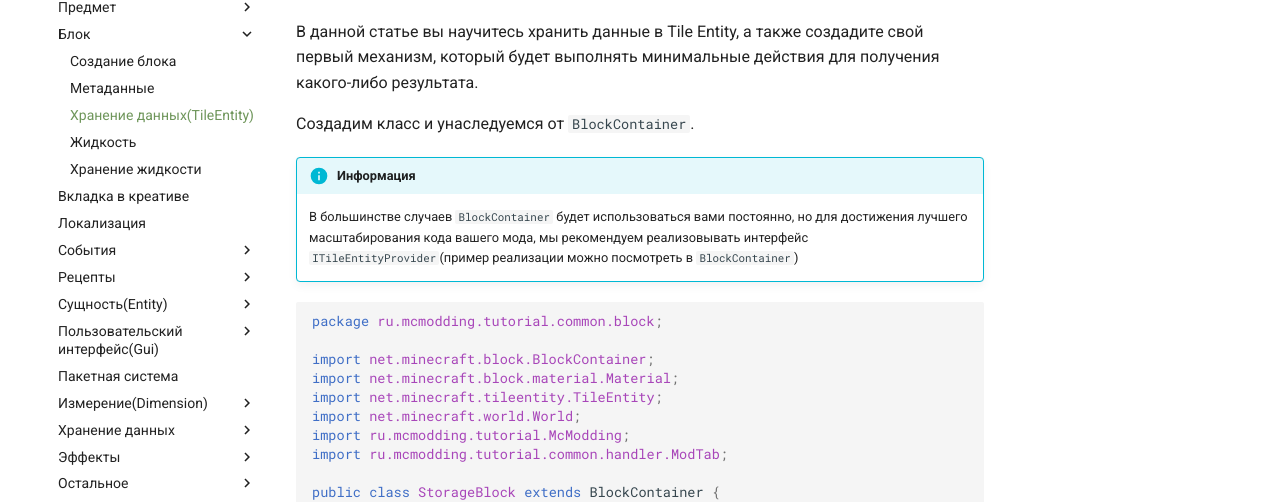
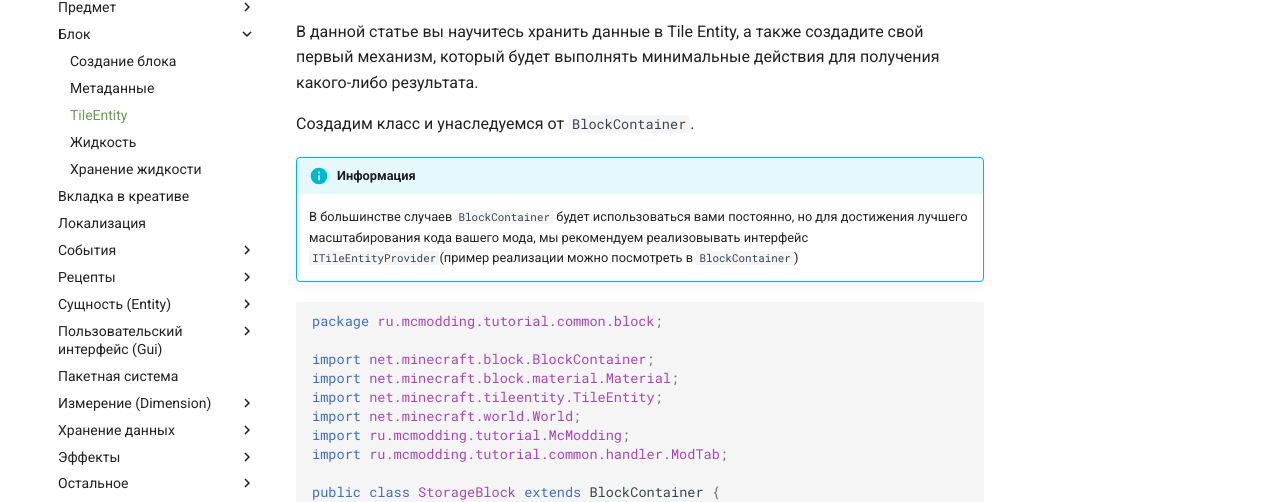
Before and after one commit to mc-modding/book, an MkDocs documentation site: the page built from docs/1.7.10/block/tileentity.md, in a window 1280 px wide. Shown: the part 305-807 px from the top of the page. Built offline with MkDocs 1.6.1 and Material for MkDocs 9.7.7, drawn with Linux system fonts in a browser that asks for light colours; comment, search, counter and statistics services are not loaded; some of the changed lines change nothing that is shown.

Commit message:
Корректировка меню

```diff
--- a/mkdocs.yml
+++ b/mkdocs.yml
@@ -2,13 +2,13 @@ nav:
   - Задать вопрос: https://forum.mcmodding.ru/forums/23/
   - Форум: https://forum.mcmodding.ru
   - Как внести вклад?: editing-book/index.md
-  - Примеры: https://github.com/orgs/mc-modding/repositories?q=example&type=all&language=&sort=
+  - Примеры: https://github.com/orgs/mc-modding/repositories?q=example&type=all
 
   - "1.7.10":
       - Подготовка:
           - Установка программ: "1.7.10/preparation/install.md"
-          - Использование Idea: "1.7.10/preparation/setup-idea.md"
-          - Авторизация(Скин и никнейм): "1.7.10/preparation/auth.md"
+          - Использование IDEA: "1.7.10/preparation/setup-idea.md"
+          - Авторизация (Скин и никнейм): "1.7.10/preparation/auth.md"
       - Основы Forge:
           - Структура мода: "1.7.10/basics/mod-structure.md"
           - Аннотация @Mod: "1.7.10/basics/mod-annotation.md"
@@ -26,7 +26,7 @@ nav:
       - Блок:
           - Создание блока: "1.7.10/block/basics.md"
           - Метаданные: "1.7.10/block/metadata.md"
-          - Хранение данных(TileEntity): "1.7.10/block/tile-entity.md"
+          - TileEntity: "1.7.10/block/tileentity.md"
           - Жидкость: "1.7.10/block/fluid.md"
           - Хранение жидкости: "1.7.10/block/fluid-tank.md"
       - Вкладка в креативе: "1.7.10/basics/creative-tab.md"
@@ -40,15 +40,15 @@ nav:
           - Собственный рецепт: "1.7.10/recipe/custom-recipe.md"
           - Топливо для печи: "1.7.10/recipe/fuel.md"
           - Словарь руд: "1.7.10/recipe/ore-dictionary.md"
-      - Сущность(Entity):
+      - Сущность (Entity):
           - Собственная сущность: "1.7.10/prepare.md"
           - Спавн в мире: "1.7.10/prepare.md"
           - Искусственный интеллект: "1.7.10/prepare.md"
-      - Пользовательский интерфейс(Gui):
+      - Пользовательский интерфейс (Gui):
           - Создание окна: "1.7.10/prepare.md"
           - Контейнер: "1.7.10/prepare.md"
       - Пакетная система: "1.7.10/basics/network.md"
-      - Измерение(Dimension):
+      - Измерение (Dimension):
           - Собственное измерение: "1.7.10/prepare.md"
           - Биом: "1.7.10/prepare.md"
           - Генерация руды: "1.7.10/prepare.md"
@@ -57,12 +57,11 @@ nav:
           - Генерация лута:
               - Рыбалка: "1.7.10/prepare.md"
               - В сундуках: "1.7.10/prepare.md"
-              - В вагонетках с сундуком: "1.7.10/prepare.md"
           - Собственный житель: "1.7.10/prepare.md"
       - Хранение данных:
           - В сущностях: "1.7.10/prepare.md"
           - В мире: "1.7.10/prepare.md"
-          - Конфиг: "1.7.10/prepare.md"
+          - Файл конфигурации: "1.7.10/prepare.md"
       - Эффекты:
           - Звуки: "1.7.10/prepare.md"
           - Частицы: "1.7.10/prepare.md"
@@ -77,7 +76,7 @@ nav:
   - "1.12":
       - Подготовка:
           - Установка программ: "1.12/preparation/install/index.md"
-          - Использование Idea: "1.12/preparation/setup-idea/index.md"
+          - Использование IDEA: "1.12/preparation/setup-idea/index.md"
           - Использование Eclipse: "1.12/preparation/setup-eclipse/index.md"
           - Собственный скин: "1.12/preparation/custom-skin/index.md"
           - Решение проблем: "1.12/preparation/problems/index.md"
@@ -120,7 +119,7 @@ nav:
           - Временные эффекты: "1.12/advanced/buffs/index.md"
           - Звуки: "1.12/advanced/sounds/index.md"
       - Дополнительно:
-          - Работа с иходниками: "1.12/other/src/index.md"
+          - Работа с исходниками: "1.12/other/src/index.md"
           - Интеграция с JEI: "1.12/other/jei-integration/index.md"
           - Access Transformers: "1.12/other/access-transformers/index.md"
           - Каскадная генерация: "1.12/other/gen-lags/index.md"
@@ -128,7 +127,7 @@ nav:
   - "1.15":
       - Подготовка:
           - Установка программ: "1.15/preparation/install/index.md"
-          - Использование Idea: "1.15/preparation/setup-idea/index.md"
+          - Использование IDEA: "1.15/preparation/setup-idea/index.md"
           - Использование Eclipse: "1.15/preparation/setup-eclipse/index.md"
           - Собственный скин: "1.15/preparation/custom-skin/index.md"
           - Решение проблем: "1.15/preparation/problems/index.md"
@@ -169,7 +168,7 @@ nav:
           - Звуки: "1.15/advanced/sounds/index.md"
           - Пакетная система: "1.15/advanced/packet-system/index.md"
       - Дополнительно:
-          - Работа с иходниками: "1.15/other/src/index.md"
+          - Работа с исходниками: "1.15/other/src/index.md"
           - Интеграция с JEI: "1.15/other/jei-integration/index.md"
           - Access Transformers: "1.15/other/access-transformers/index.md"
 
@@ -193,12 +192,12 @@ nav:
           - Клиент-серверная архитектура: "fabric/basics/sides/index.md"
           - Реестры: "fabric/basics/registry/index.md"
       - Предмет:
-          - Созданиие предмета: "fabric/item/creating/index.md"
+          - Создание предмета: "fabric/item/creating/index.md"
           - Еда: "fabric/item/food/index.md"
           - Броня: "fabric/item/armor/index.md"
           - Инструменты и меч: "fabric/item/tools/index.md"
       - Блок:
-          - Созданиие блока: "fabric/block/creating/index.md"
+          - Создание блока: "fabric/block/creating/index.md"
       - Вкладка в креативе: "fabric/creative_tab/index.md"
       - Локализация: "fabric/locale/index.md"
       - Рецепты: "fabric/recipe/index.md"
```
Also changed, not shown: docs/1.7.10/block/tileentity.md (renamed from docs/1.7.10/block/tile-entity.md).
